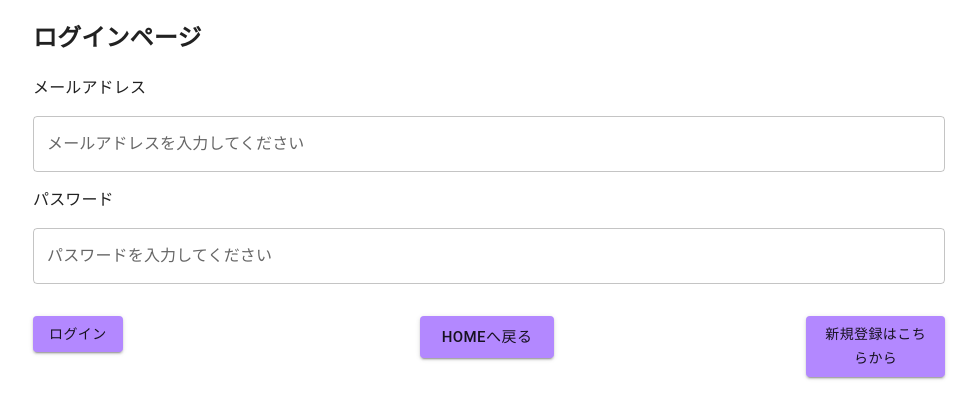
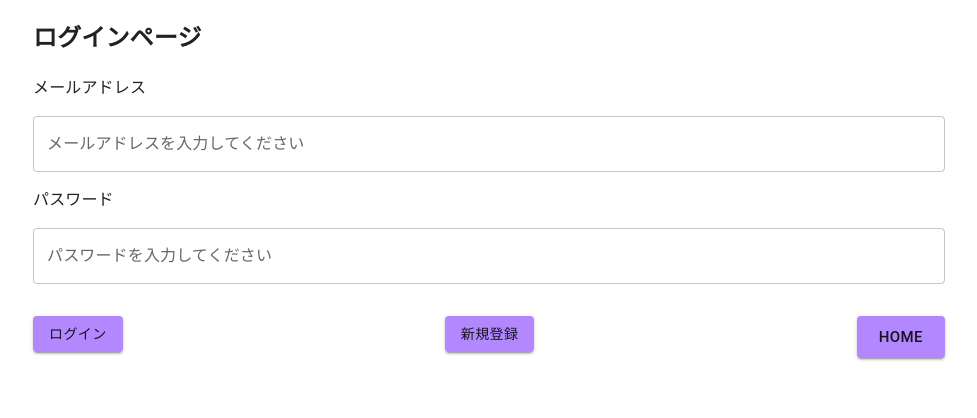
Before and after one commit to Shigegenobu/book-town, a Next.js app: page /signin in a window 1280 px wide. Shown: the top 418 px of the page, without its empty margins (151-1128 px from the left). Built offline with nearby package versions, Linux system fonts and the light colour scheme; no server answers.

Commit message:
fix:レイアウト修正

```diff
--- a/app/(before-login)/signin/page.tsx
+++ b/app/(before-login)/signin/page.tsx
@@ -54,23 +54,23 @@ export default function SignIn() {
           </Box>
 
           <Grid container justifyContent="space-between" spacing={2} mt={2}>
-            <Grid item xs={2}>
+            <Grid item>
               <Button variant="contained" type="submit">
                 ログイン
               </Button>
             </Grid>
 
-            <Grid item xs={2}>
-              <Link href="/">
-                <Button size="large" variant="contained">
-                  homeへ戻る
-                </Button>
+            <Grid item>
+              <Link href="./signup">
+                <Button variant="contained"> 新規登録</Button>
               </Link>
             </Grid>
 
-            <Grid item xs={2}>
-              <Link href="./signup">
-                <Button variant="contained"> 新規登録はこちらから</Button>
+            <Grid item>
+              <Link href="/">
+                <Button size="large" variant="contained">
+                  HOME
+                </Button>
               </Link>
             </Grid>
           </Grid>
--- a/app/page.tsx
+++ b/app/page.tsx
@@ -10,17 +10,17 @@ export default function Home() {
         <Grid container spacing={2} alignItems="center" justifyContent="center">
           <Grid item xs={12} md={4}>
             <Box style={{ width: '100%', paddingBottom: '100%', position: 'relative' }}>
-              <Image src="/./bookImage.png" alt="book picture" objectFit="contain" layout="fill" />
+              <Image src="/bookImage.png" alt="book picture" objectFit="contain" layout="fill" />
             </Box>
           </Grid>
           <Grid item xs={12} md={4}>
             <Box style={{ width: '100%', paddingBottom: '100%', position: 'relative' }}>
-              <Image src="/./bookImage2.png" alt="book picture" objectFit="contain" layout="fill" />
+              <Image src="/bookImage2.png" alt="book picture" objectFit="contain" layout="fill" />
             </Box>
           </Grid>
           <Grid item xs={12} md={4}>
             <Box style={{ width: '100%', paddingBottom: '100%', position: 'relative' }}>
-              <Image src="/./bookImage3.png" alt="book picture" objectFit="contain" layout="fill" />
+              <Image src="/bookImage3.png" alt="book picture" objectFit="contain" layout="fill" />
             </Box>
           </Grid>
         </Grid>
```
Also changed, not shown: app/(before-login)/signup/page.tsx (+5 -5 lines).
